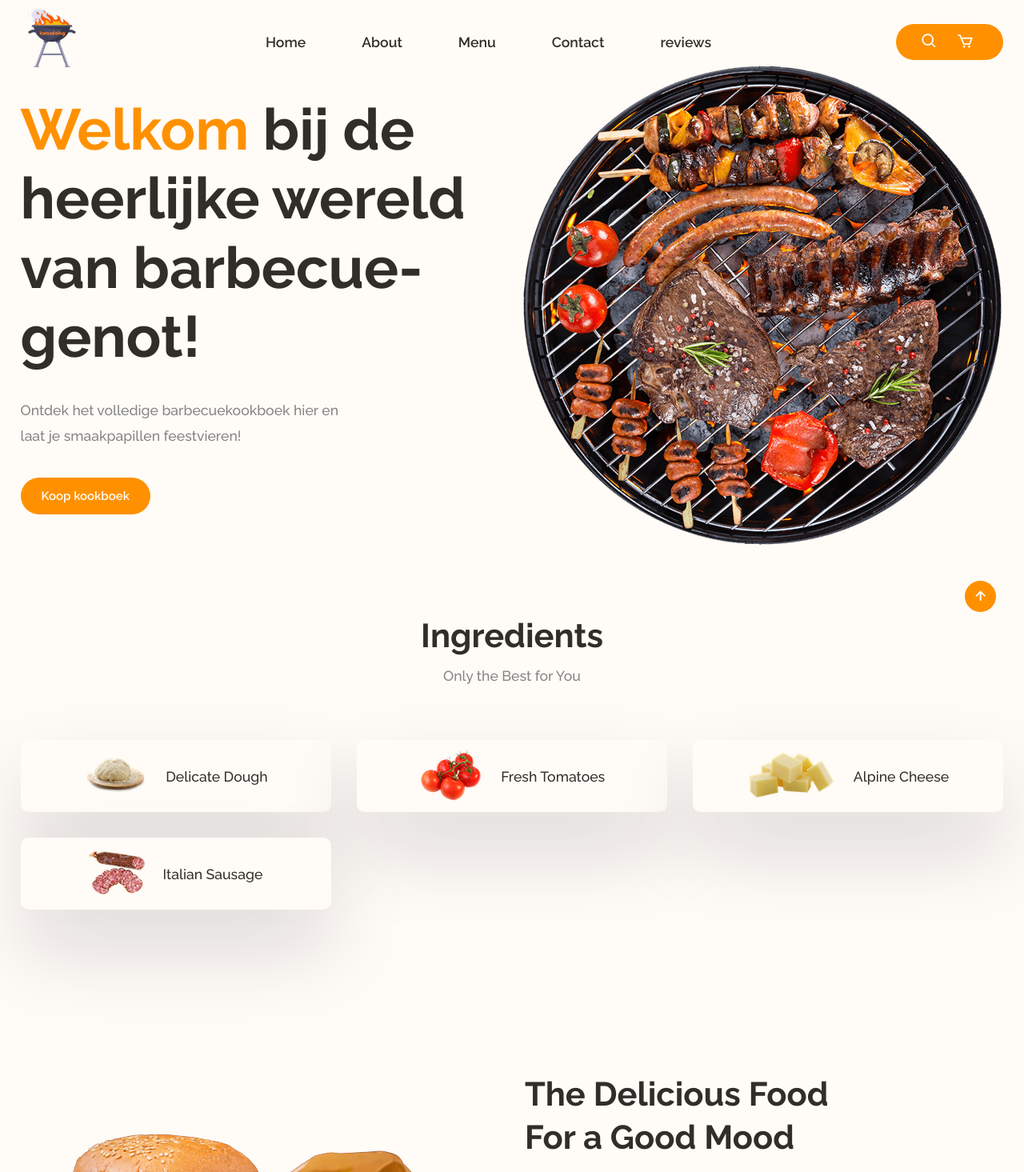
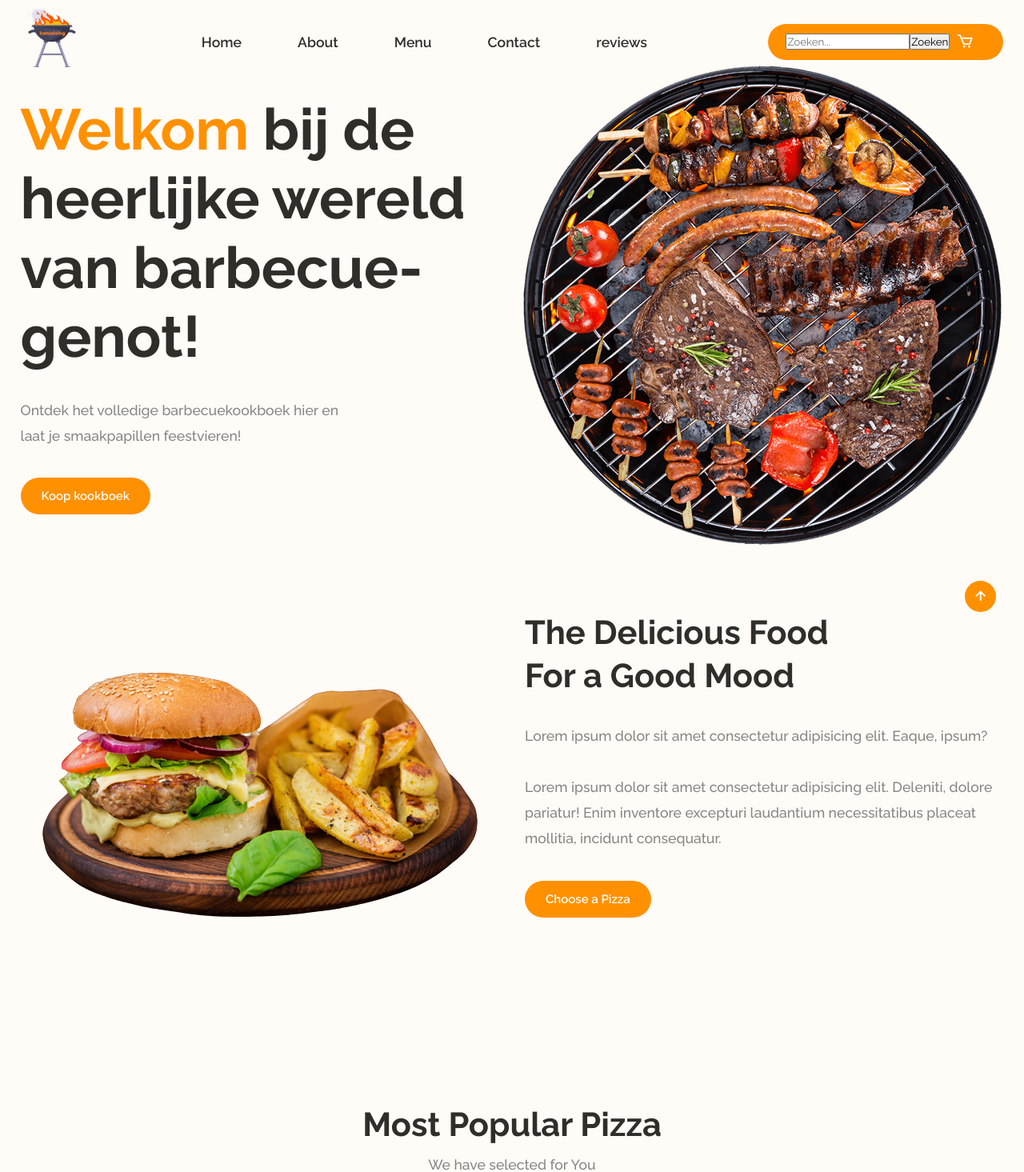
Before and after one commit to 2023leerjaar2/2swd3-h4, a PHP site: page /website/index.html in a window 1280 px wide. Shown: the top 1465 px of the page at 80% size. Run offline with PHP 8.4, Linux system fonts and the light colour scheme.

Commit message:
lekker dingen veranderd

```diff
--- a/website/css/Pizza website.css
+++ b/website/css/Pizza website.css
@@ -340,6 +340,11 @@ header.sticky {
 	background: #ff9100;
 	border-radius: 5rem;
 }
+.highlighted {
+	background-color: #ff9100;
+	color: #fff;
+	transition: background-color 0.5s ease, color 0.5s ease;
+}
 
 @media (max-width: 1690px) {
 	section {
--- a/website/index.html
+++ b/website/index.html
@@ -30,7 +30,8 @@
 		</ul>
 
 		<div class="h-icons">
-			<a href="#"><i class='bx bx-search' ></i></a>
+			<input type="text" id="searchInput" placeholder="Zoeken...">
+            <button onclick="search()">Zoeken</button>
 			<a href="#"><i class='bx bx-cart' ></i></a>
 			<div class="bx bx-menu" id="menu-icon"></div>
 		</div>
@@ -51,51 +52,7 @@
 		</section>
 
 	<!-- contact section -->
-		<section class="container">
-			<div class="main-text">
-				<h2>Ingredients</h2>
-				<p>Only the Best for You</p>
-			</div>
 
-			<div class="container-box">
-				<div class="c-mainbox">
-					<div class="container-img">
-						<img src="img/b1.png" alt="box1">
-					</div>
-					<div class="container-text">
-						<p>Delicate Dough</p>
-					</div>
-				</div>
-
-				<div class="c-mainbox">
-					<div class="container-img">
-						<img src="img/b2.png" alt="box2">
-					</div>
-					<div class="container-text">
-						<p>Fresh Tomatoes</p>
-					</div>
-				</div>
-
-				<div class="c-mainbox">
-					<div class="container-img">
-						<img src="img/b3.png" alt="box3">
-					</div>
-					<div class="container-text">
-						<p>Alpine Cheese</p>
-					</div>
-				</div>
-
-				<div class="c-mainbox">
-					<div class="container-img">
-						<img src="img/b4.png" alt="box4">
-					</div>
-					<div class="container-text">
-						<p>Italian Sausage</p>
-					</div>
-				</div>
-			</div>
-
-		</section>
 
 	<!-- about section -->
 		<section class="about" id="about">
@@ -256,6 +213,8 @@
 
 	<!-- custom js link -->
 	<script type="text/javascript" src="js/Pizza website.js"></script>
+	<script type="text/javascript" src="js/s.js"></script>
+
 
 </body>
 </html>
```
Also changed, not shown: website/js/search.js (added, +14 -0 lines).
